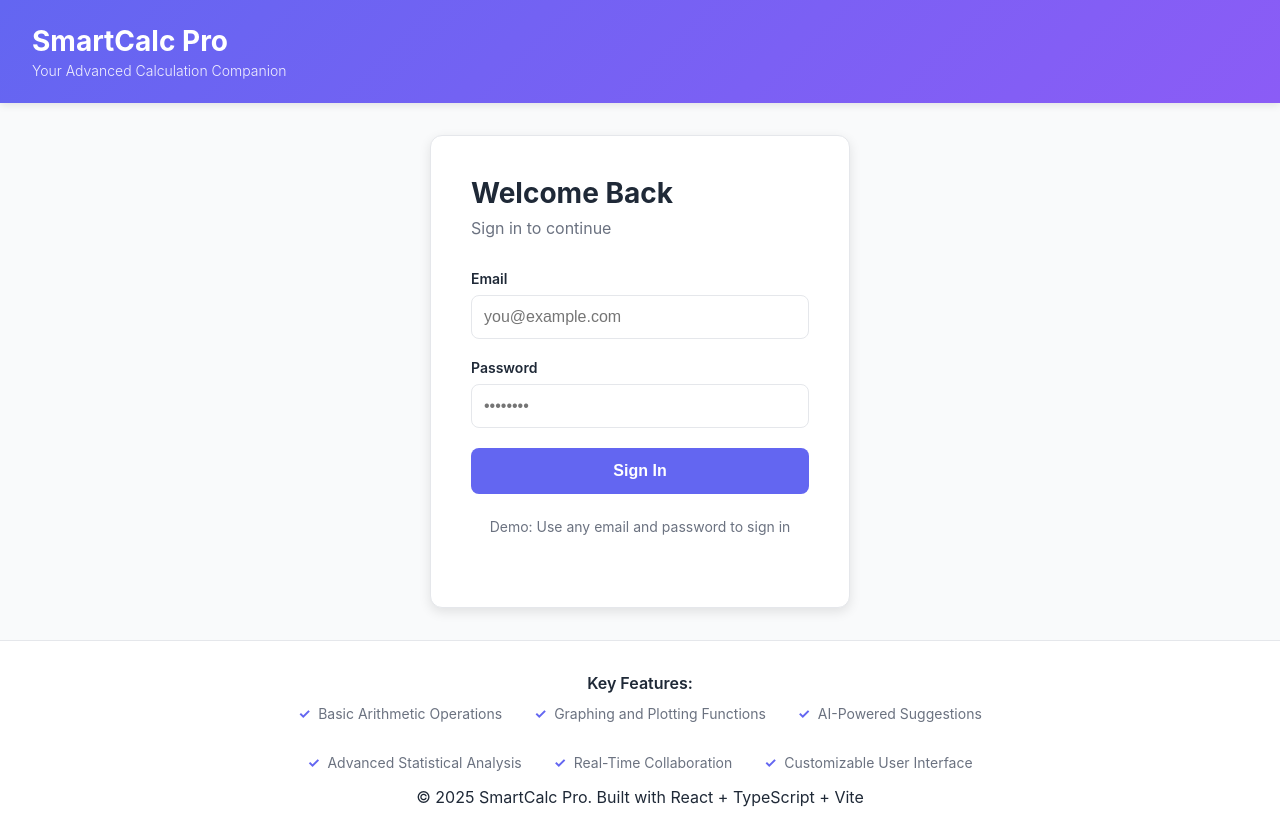
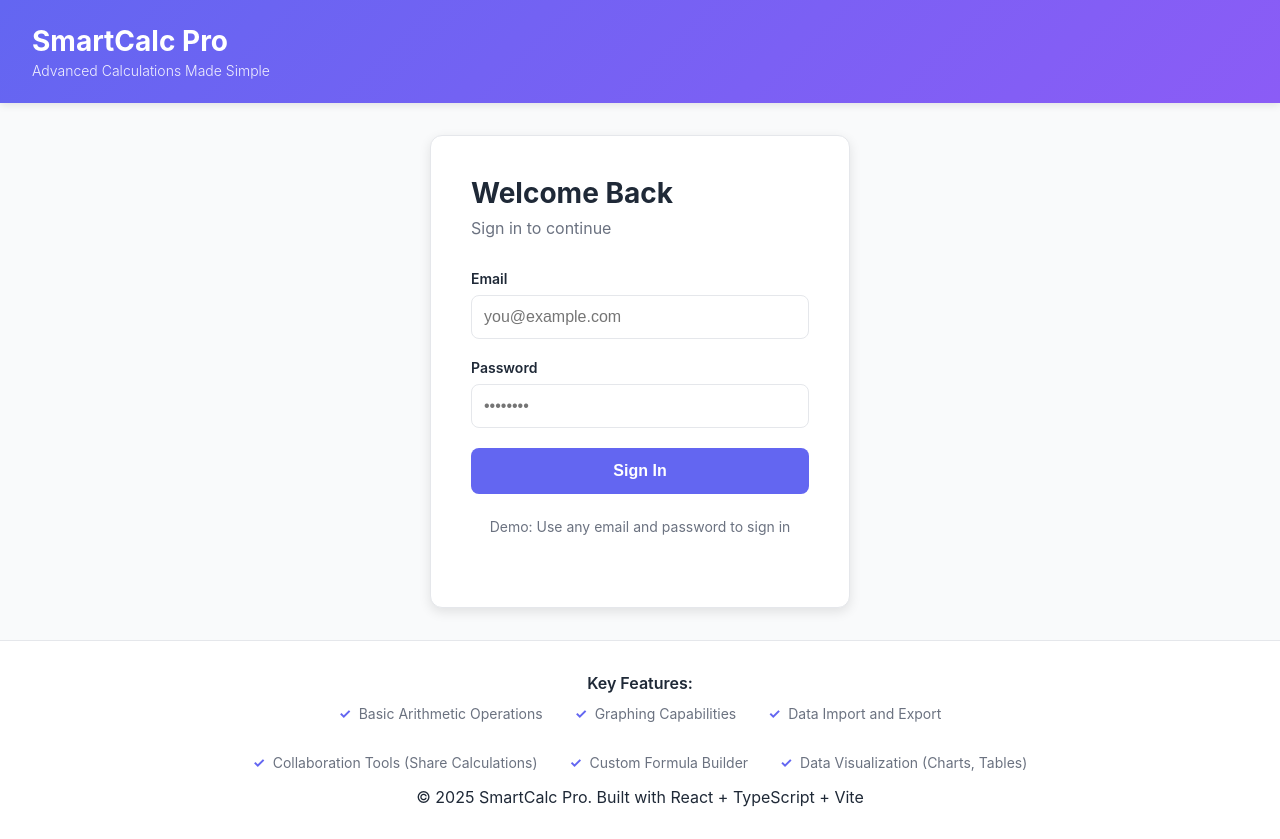
Before and after one commit to playworks93/smartcalc-pro-landing-app, a React (Vite) app: page / in a window 1280 px wide. Built offline with nearby package versions, Linux system fonts and the light colour scheme.

Commit message:
Add src/App.tsx

```diff
--- a/src/App.tsx
+++ b/src/App.tsx
@@ -3,9 +3,9 @@
 import Auth from './components/Auth'
 import CalculatorDisplay from './components/CalculatorDisplay'
 import InputPanel from './components/InputPanel'
+import HistoryPanel from './components/HistoryPanel'
 import GraphingTool from './components/GraphingTool'
-import HistoryLog from './components/HistoryLog'
-import SettingsPanel from './components/SettingsPanel'
+import UserAccountManager from './components/UserAccountManager'
 
 function App() {
   const [isAuthenticated, setIsAuthenticated] = useState(false)
@@ -23,7 +23,7 @@
       <header className="app-header">
         <div className="header-content">
           <h1>SmartCalc Pro</h1>
-          <p className="tagline">Your Advanced Calculation Companion</p>
+          <p className="tagline">Advanced Calculations Made Simple</p>
         </div>
         {isAuthenticated && (
           <button onClick={handleLogout} className="btn-logout">
@@ -45,11 +45,11 @@
           <h3>Key Features:</h3>
           <ul>
           <li>Basic Arithmetic Operations</li>
-          <li>Graphing and Plotting Functions</li>
-          <li>AI-Powered Suggestions</li>
-          <li>Advanced Statistical Analysis</li>
-          <li>Real-Time Collaboration</li>
-          <li>Customizable User Interface</li>
+          <li>Graphing Capabilities</li>
+          <li>Data Import and Export</li>
+          <li>Collaboration Tools (Share Calculations)</li>
+          <li>Custom Formula Builder</li>
+          <li>Data Visualization (Charts, Tables)</li>
           </ul>
         </div>
         <p>&copy; 2025 SmartCalc Pro. Built with React + TypeScript + Vite</p>
```
